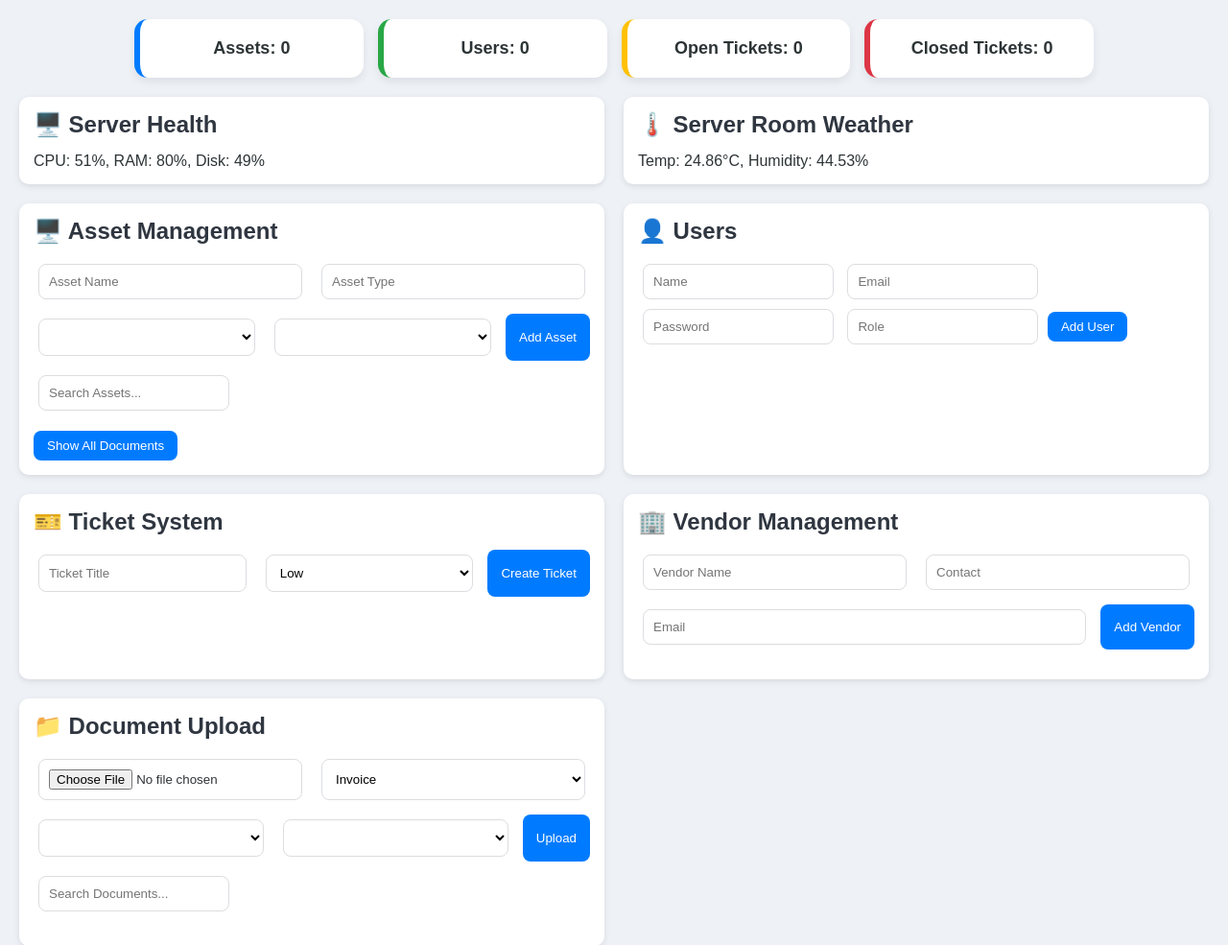
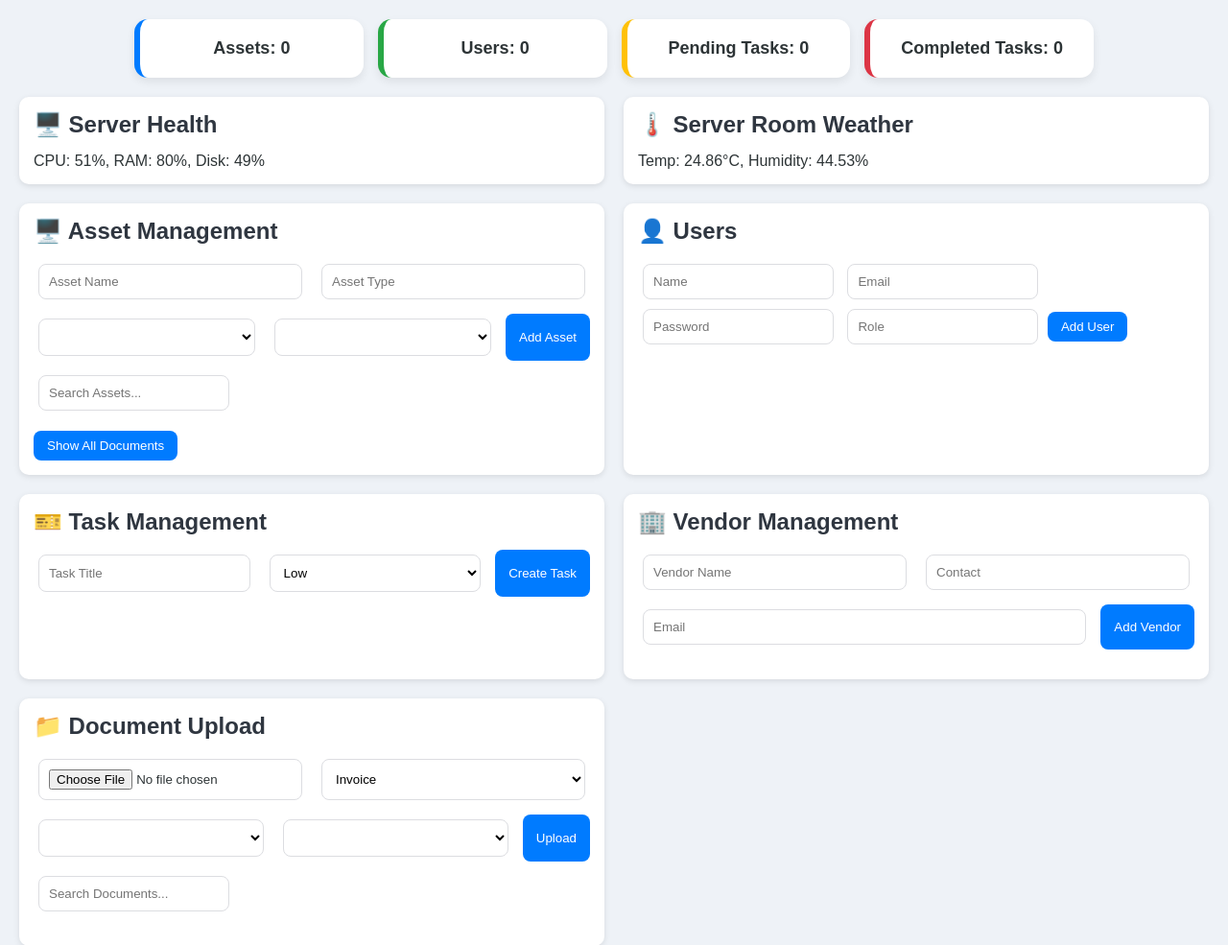
Before and after one commit to Swapnil-2023/Unified-IT-Dashboard, a Flask app: page / in a window 1280 px wide. Shown: the part 98-1083 px from the top of the page at 96% size. Run offline with Flask 3, Linux system fonts and the light colour scheme; the visitor is signed in with stand-in values (Sample User, id 1); data that the repository does not hold is empty.

Commit message:
Renamed ticket module to task management in UI and updated documentation

```diff
--- a/templates/dashboard.html
+++ b/templates/dashboard.html
@@ -265,8 +265,8 @@
 <div class="stats-container">
     <div class="stat-card" id="stat-assets">Assets: 0</div>
     <div class="stat-card" id="stat-users">Users: 0</div>
-    <div class="stat-card" id="stat-open">Open Tickets: 0</div>
-    <div class="stat-card" id="stat-closed">Closed Tickets: 0</div>
+    <div class="stat-card" id="stat-open">Pending Tasks: 0</div>
+    <div class="stat-card" id="stat-closed">Completed Tasks: 0</div>
 </div>
 
 <div class="dashboard-grid">
@@ -319,10 +319,10 @@
     </div>
 
     <div class="section">
-        <h2>🎫 Ticket System</h2>
+        <h2>🎫 Task Management</h2>
 
         <div class="form-row">
-            <input type="text" id="ticketTitle" placeholder="Ticket Title">
+            <input type="text" id="ticketTitle" placeholder="Task Title">
 
             <select id="ticketPriority">
                 <option value="Low">Low</option>
@@ -330,7 +330,7 @@
                 <option value="High">High</option>
             </select>
 
-            <button onclick="addTicket()">Create Ticket</button>
+            <button onclick="addTicket()">Create Task</button>
         </div>
 
         <ul id="ticketList"></ul>
@@ -389,8 +389,8 @@ function loadData() {
     .then(data => {
         document.getElementById('stat-assets').innerText = `Assets: ${data.assets}`;
         document.getElementById('stat-users').innerText = `Users: ${data.users}`;
-        document.getElementById('stat-open').innerText = `Open Tickets: ${data.tickets_open}`;
-        document.getElementById('stat-closed').innerText = `Closed Tickets: ${data.tickets_closed}`;
+        document.getElementById('stat-open').innerText = `Pending Tasks: ${data.tickets_open}`;
+        document.getElementById('stat-closed').innerText = `Completed Tasks: ${data.tickets_closed}`;
     });
 
     fetch('/dashboard/monitoring')
```
Also changed, not shown: README.md.
